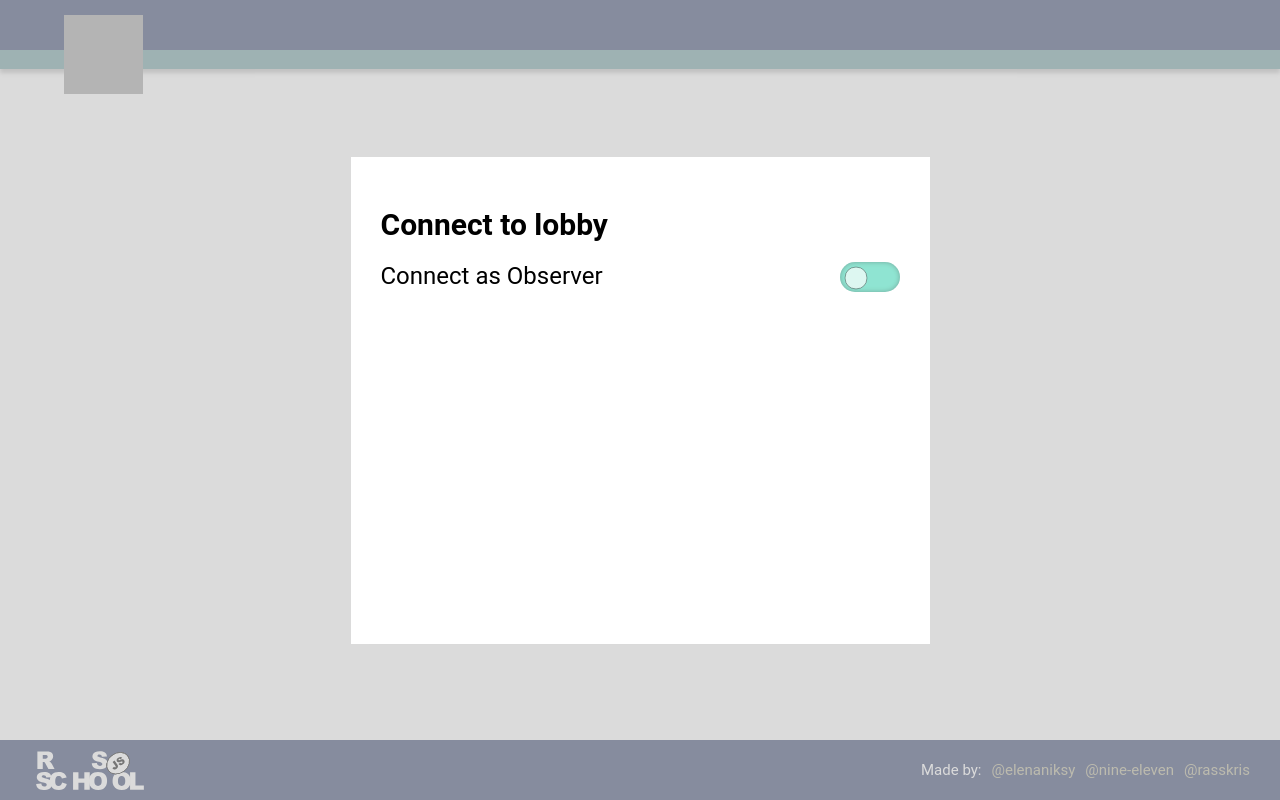
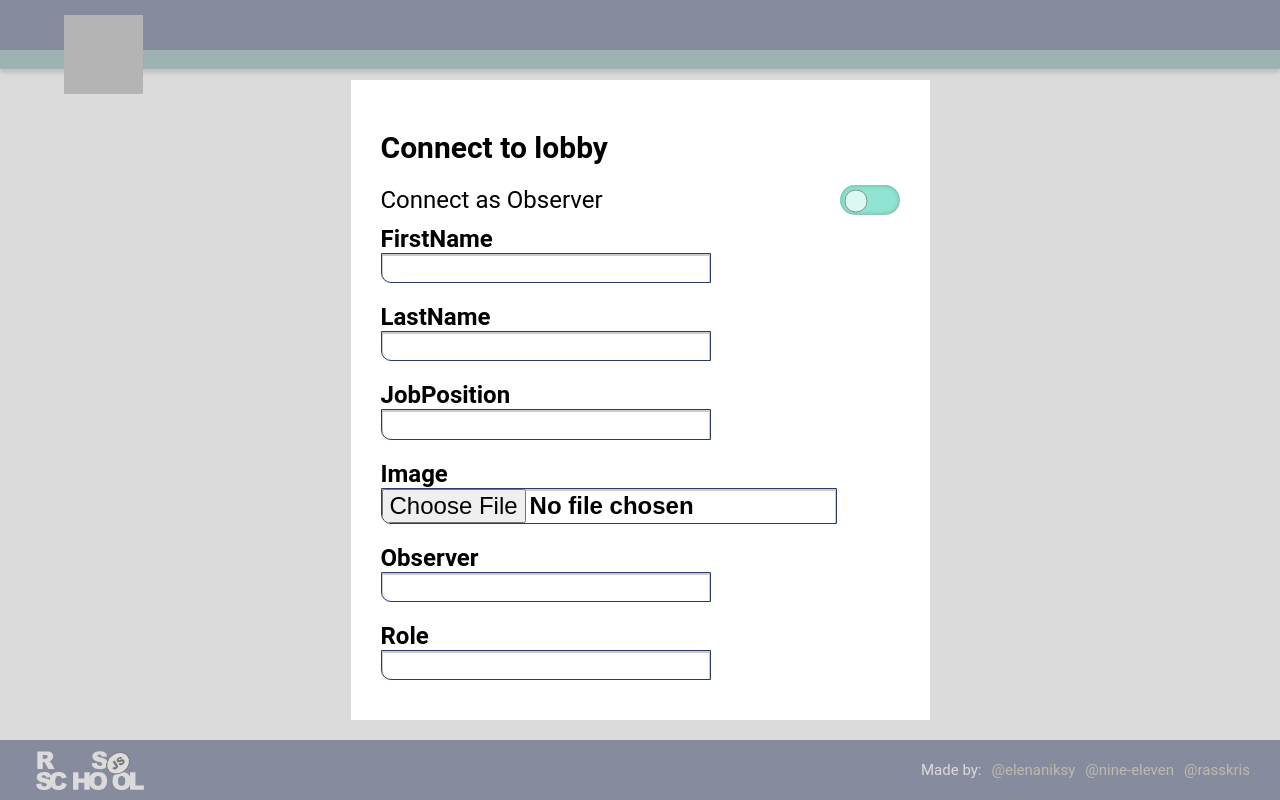
Before and after one commit to Rasskris/Planning-poker-FE, a React (Create React App) app in the folder pointing-poker/: page / in a window 1280 px wide. Built offline with nearby package versions, Linux system fonts and the light colour scheme; grey boxes are pictures that could not be loaded.

Commit message:
feat: add basic component layout

```diff
--- a/pointing-poker/src/components/Form/Form.tsx
+++ b/pointing-poker/src/components/Form/Form.tsx
@@ -1,9 +1,52 @@
 import React from 'react';
+import { useDispatch, useSelector } from 'react-redux';
+import { addUser } from '../../store/slices/userSlice';
+import classes from './Form.module.scss';
+import { Input } from '../index';
+import { InputLayoutTypes } from '../../interfaces/InputLayoutTypes';
+import { RootState } from '../../store/store';
 
 const Form: React.FC = (): JSX.Element => {
+  const dispatch = useDispatch();
+  const currentUser = useSelector((state: RootState) => state.user);
+  const onFormSubmit = () => {
+    console.log('form submit');
+  };
   return (
-    <div>
-      <div></div>
+    <div className={classes.wrapper}>
+      <form className={classes.form} onSubmit={onFormSubmit}>
+        {Object.keys(currentUser.user).map((item, index) => {
+          return item === 'image' ? (
+            <Input
+              key={item}
+              layout={InputLayoutTypes.column}
+              type={'file'}
+              label={item}
+              value={''}
+              touched={false}
+              validate={false}
+              shouldValidate={false}
+              onChangeInputHandler={() => {
+                console.log(item);
+              }}
+            />
+          ) : (
+            <Input
+              key={item}
+              layout={InputLayoutTypes.column}
+              type={'text'}
+              label={item}
+              value={''}
+              touched={false}
+              validate={false}
+              shouldValidate={false}
+              onChangeInputHandler={() => {
+                console.log(item);
+              }}
+            />
+          );
+        })}
+      </form>
     </div>
   );
 };
```
